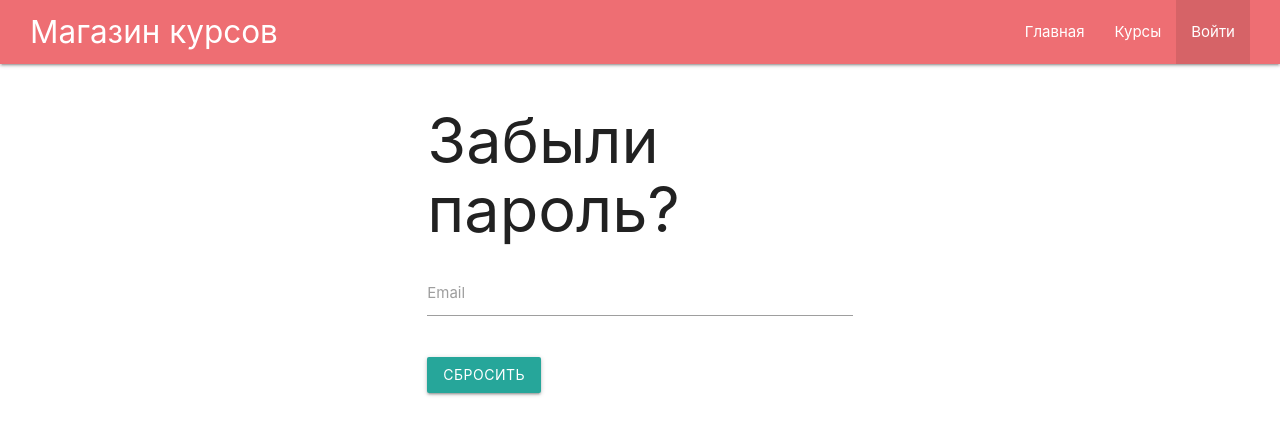
After one commit to webstartsev/nodejs-tuturial, a Node server app: page /auth/reset in a window 1280 px wide. The commit adds this page. Shown: the top 435 px of the page. Run offline with Node 20, Linux system fonts and the light colour scheme; some libraries are stand-ins or nearby versions.

Commit message:
reset password

```diff
--- /dev/null
+++ b/express/email/reset.js
@@ -0,0 +1,18 @@
+const keys = require('../keys');
+
+module.exports = function(email, token) {
+  return {
+    to: email,
+    from: keys.EMAIL_FROM,
+    subject: 'Восстановление доступа',
+    html: `
+      <h1>Вы забыли пароль?</h1>
+
+      <p>Если нет, то проигнорируйте данное письмо.</p>
+      <p>Иначе нажмите на ссылку ниже:</p>
+      <p><a href="${keys.BASE_URL}/auth/password/${token}">Восстановить доступ</a></p>
+      <hr/>
+      <a href="${keys.BASE_URL}">Магазин курсов</a>
+    `
+  };
+};
--- a/express/models/user.js
+++ b/express/models/user.js
@@ -9,6 +9,8 @@ const userSchema = new Schema({
     type: String,
     required: true
   },
+  resetToken: String,
+  resetTokenExp: Date,
   password: {
     type: String,
     required: true
--- a/express/routes/auth.js
+++ b/express/routes/auth.js
@@ -4,6 +4,8 @@ const User = require('../models/user');
 const sgMail = require('@sendgrid/mail');
 const keys = require('../keys');
 const regEmail = require('../email/registration');
+const resetEmail = require('../email/reset');
+const crypto = require('crypto');
 
 const router = Router();
 sgMail.setApiKey(keys.SENDGRID_API_KEY);
@@ -81,4 +83,38 @@ router.post('/register', async (req, res) => {
   }
 });
 
+router.get('/reset', (req, res) => {
+  res.render('auth/reset', {
+    title: 'Забыли пароль?',
+    isLogin: true,
+    error: req.flash('error')
+  });
+});
+
+router.post('/reset', (req, res) => {
+  try {
+    crypto.randomBytes(32, async (err, buffer) => {
+      if (err) {
+        req.flash('error', 'Что-то пошло не так, попробуйте попытку позже');
+      }
+
+      const token = buffer.toString('hex');
+      const candidate = await User.findOne({ email: req.body.email });
+
+      if (candidate) {
+        candidate.resetToken = token;
+        candidate.resetTokenExp = Date.now() + 60 * 60 * 1000;
+        await candidate.save();
+        await sgMail.send(resetEmail(candidate.email, token));
+        res.redirect('/auth/login');
+      } else {
+        req.flash('error', 'Такого email нет');
+        res.redirect('/auth/reset');
+      }
+    });
+  } catch (err) {
+    console.log('err: ', err);
+  }
+});
+
 module.exports = router;
--- a/express/views/auth/login.hbs
+++ b/express/views/auth/login.hbs
@@ -25,6 +25,7 @@
         </div>
 
         <input type="hidden" name="_csrf" value="{{csrf}}">
+        <p><a href="/auth/reset/">Забыли пароль?</a></p>
         <button class="btn btn-primary" type="submit">Войти</button>
       </form>
     </div>
--- /dev/null
+++ b/express/views/auth/reset.hbs
@@ -0,0 +1,18 @@
+<div class="row">
+  <div class="col s6 offset-s3">
+    {{#if error}}
+    <p class="alert">{{error}}</p>
+    {{/if}}
+    <h1>Забыли пароль?</h1>
+    <form action="/auth/reset" method="POST">
+      <div class="input-field">
+        <input id="authemail" name="email" type="email" class="validate" required>
+        <label for="authemail">Email</label>
+        <span class="helper-text" data-error="Введите email"></span>
+      </div>
+
+      <input type="hidden" name="_csrf" value="{{csrf}}">
+      <button class="btn btn-primary" type="submit">Сбросить</button>
+    </form>
+  </div>
+</div>
```
